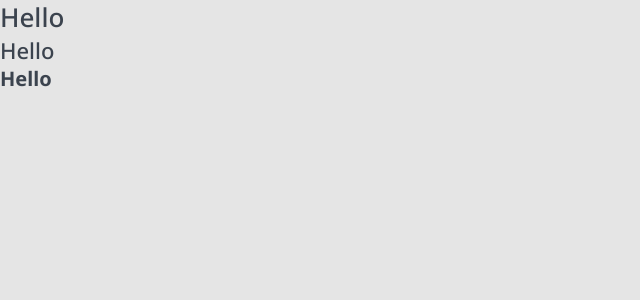
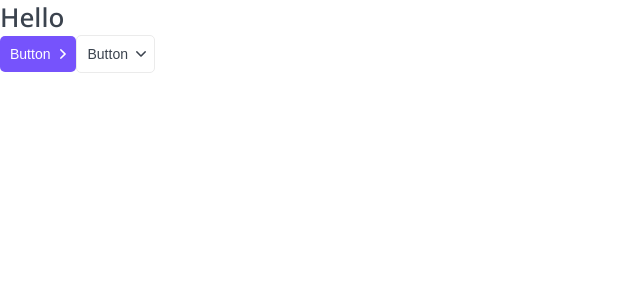
Before and after one commit to Kenokoz/app-ratings-nextjs, a Next.js app: page / in a window 1280 px wide. Shown: the top 300 px of the page, without its empty margins (0-640 px from the left). Built offline with nearby package versions, Linux system fonts and the light colour scheme.

Commit message:
add button component

```diff
--- /dev/null
+++ b/components/Button/Button.module.css
@@ -0,0 +1,45 @@
+.button {
+	display: inline-block;
+	padding: 10px;
+	font-size: 14px;
+	text-align: center;
+	border: none;
+	border-radius: 5px;
+	cursor: pointer;
+	transition: all 0.2s;
+}
+
+.primary {
+	color: var(--white);
+	background-color: var(--primary);
+}
+
+.primary:hover {
+	background-color: var(--primary-hover);
+}
+
+.ghost {
+	color: var(--black);
+	background: none;
+	border: 1px solid var(--grey-light);
+}
+
+.ghost:hover {
+	color: var(--white);
+	background-color: var(--primary);
+}
+
+.arrow {
+	display: inline-block;
+	margin-left: 10px;
+}
+
+.down {
+	transform: rotate(90deg);
+	transition: all 0.2s;
+}
+
+.primary svg,
+.ghost:hover svg {
+	fill: var(--white);
+}
--- /dev/null
+++ b/components/Button/Button.tsx
@@ -0,0 +1,34 @@
+import React, { FC } from 'react';
+import clsx from 'clsx';
+import styles from './Button.module.css';
+import { ButtonProps } from './Button.props';
+import ArrowIcon from './arrow.svg';
+
+export const Button: FC<ButtonProps> = ({
+	appearance,
+	arrow = 'none',
+	children,
+	className,
+	...props
+}) => {
+	return (
+		<button
+			className={clsx(styles.button, className, {
+				[styles.primary]: appearance === 'primary',
+				[styles.ghost]: appearance === 'ghost',
+			})}
+			{...props}
+		>
+			{children}
+			{arrow !== 'none' && (
+				<span
+					className={clsx(styles.arrow, {
+						[styles.down]: arrow === 'down',
+					})}
+				>
+					<ArrowIcon />
+				</span>
+			)}
+		</button>
+	);
+};
--- a/components/index.ts
+++ b/components/index.ts
@@ -1 +1,2 @@
 export * from './Htag/Htag';
+export * from './Button/Button';
--- a/next.config.js
+++ b/next.config.js
@@ -1,7 +1,15 @@
 /** @type {import('next').NextConfig} */
 const nextConfig = {
-  reactStrictMode: true,
-  swcMinify: true,
-}
+	reactStrictMode: true,
+	swcMinify: true,
+	webpack(config) {
+		config.module.rules.push({
+			test: /\.svg$/,
+			use: ['@svgr/webpack'],
+		});
 
-module.exports = nextConfig
+		return config;
+	},
+};
+
+module.exports = nextConfig;
--- a/package.json
+++ b/package.json
@@ -16,11 +16,13 @@
     "react-dom": "18.2.0"
   },
   "devDependencies": {
+    "@svgr/webpack": "^6.3.1",
     "@types/node": "18.7.3",
     "@types/react": "18.0.17",
     "@types/react-dom": "18.0.6",
     "@typescript-eslint/eslint-plugin": "^5.33.0",
     "@typescript-eslint/parser": "^5.33.0",
+    "clsx": "^1.2.1",
     "eslint": "8.22.0",
     "eslint-config-next": "12.2.5",
     "stylelint": "^14.10.0",
--- a/pages/_app.tsx
+++ b/pages/_app.tsx
@@ -8,12 +8,6 @@
 			<Head>
 				<title>TopApps</title>
 				<link key={1} rel="icon" href="/favicon.ico" />
-				<link rel="preconnect" href="https://fonts.googleapis.com" />
-				<link rel="preconnect" href="https://fonts.gstatic.com" crossOrigin="true" />
-				<link
-					href="https://fonts.googleapis.com/css2?family=Noto+Sans:wght@300;400;500;700&display=swap"
-					rel="stylesheet"
-				/>
 			</Head>
 			<Component {...pageProps} />
 		</>
--- a/pages/_document.tsx
+++ b/pages/_document.tsx
@@ -17,7 +17,14 @@
 	render(): JSX.Element {
 		return (
 			<Html lang="ru">
-				<Head />
+				<Head>
+					<link rel="preconnect" href="https://fonts.googleapis.com" />
+					<link rel="preconnect" href="https://fonts.gstatic.com" crossOrigin="true" />
+					<link
+						href="https://fonts.googleapis.com/css2?family=Noto+Sans:wght@300;400;500;700&display=swap"
+						rel="stylesheet"
+					/>
+				</Head>
 				<body>
 					<Main />
 					<NextScript />
--- a/pages/index.tsx
+++ b/pages/index.tsx
@@ -1,12 +1,16 @@
 import type { NextPage } from 'next';
-import { Htag } from '../components';
+import { Button, Htag } from '../components';
 
 const Home: NextPage = () => {
 	return (
 		<>
 			<Htag tag="h1">Hello</Htag>
-			<Htag tag="h2">Hello</Htag>
-			<Htag tag="h3">Hello</Htag>
+			<Button appearance="primary" className="ds" arrow="right">
+				Button
+			</Button>
+			<Button appearance="ghost" arrow="down">
+				Button
+			</Button>
 		</>
 	);
 };
--- a/styles/globals.css
+++ b/styles/globals.css
@@ -4,7 +4,8 @@
 	padding: 0;
 	color: var(--black);
 	font-family: 'Noto Sans', sans-serif;
-	background: #E5E5E5;
+
+	/* background: #e5e5e5; */
 }
 
 a {
@@ -18,8 +19,10 @@
 
 :root {
 	--black: #3B434E;
+	--grey-light: #EBEBEB;
 	--white: #FFF;
 	--primary: #7653FC;
+	--primary-hover: #6344DF;
 	--red: #DE0000;
 	--green: #1DC37E;
 	--green-light: #C8F8E4;
```
Also changed, not shown: components/Button/Button.props.ts (added, +8 -0 lines), components/Button/arrow.svg (added), 1 other file (tests, documents, lock files or other folders).
